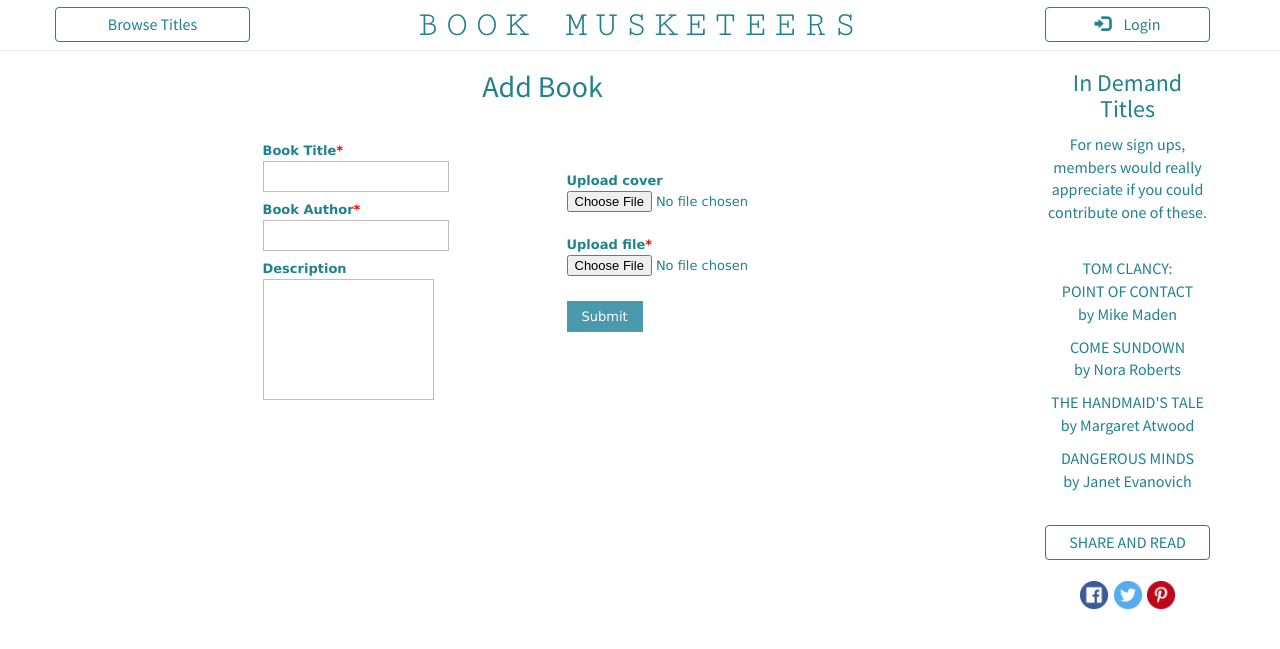
After one commit to joangetigan/capstone2-backend, a PHP site: page /addbook.php in a window 1280 px wide. The commit adds this page. Shown: the top 649 px of the page. Run offline with PHP 8.4, Linux system fonts and the light colour scheme; some libraries are stand-ins or nearby versions.

Commit message:
mon jul3 version

```diff
--- /dev/null
+++ b/addbook.php
@@ -0,0 +1,30 @@
+<?php
+function get_title() {
+	echo "Add Book - Book Musketeers";
+}
+
+function display_content() {
+	global $message;
+	echo '
+	<form method="POST" enctype="multipart/form-data">
+	<h2>Add Book</h2>
+	<ul class="form-signup divide">
+	    <li><label>Book Title<span class="required">*</span></label><input type="text" name="title" required></li>
+
+	    <li><label>Book Author<span class="required">*</span></label><input type="text" name="author" required></li>
+
+		<li><label>Description</label><textarea style="resize:none" name="description" rows="7"></textarea></li><br><br>
+
+		<li><label>Upload cover</label><input type="file" name="cover"></li><br>
+
+		<li><label>Upload file<span class="required">*</span></label><input type="file" name="file" required></li><br>
+
+	    <li><input type="submit" name="add" value="Submit"></li>
+	</ul>
+	</form>
+	    '.$message;
+}
+
+require_once 'template.php';
+
+?>
--- a/nav.php
+++ b/nav.php
@@ -10,9 +10,9 @@ require_once 'login.php';
                 <div id="mySidenav" class="sidenav">
                     <button class="closebtn">&times;</button>
                     <h3>BOOK<br>MUSKETEERS</h3>
-                    <form method="POST">
+                    <form method="POST" action="browse.php">
                         <h4>BROWSE BY</h4>
-                        <input type="radio" name="select" value="author" checked> Author<br>
+                        <input type="radio" name="select" value="author"> Author<br>
                         <input type="radio" name="select" value="title"> Title<br><br>
                         <div class="search_outer">
                             <input type="text" class="search_input" placeholder="Search" name="query" autocomplete="off" aria-label="Search">
@@ -20,14 +20,19 @@ require_once 'login.php';
                         <span class='form-signup'><input type='submit' name='browse' value='Submit'></span>
                     </form>
                     <hr>
-                    <form method="POST">
+                    <form method="POST" action="browse.php">
                         <h4>BROWSE BY</h4>
-                        <input type="radio" name="select" value="fiction" checked> Fiction<br>
-                        <input type="radio" name="select" value="nonfic"> Non-fiction<br><br>
+                        <input type="radio" name="choose" value="fiction"> Fiction<br>
+                        <input type="radio" name="choose" value="nonfic"> Non-fiction<br><br>
                         <span class='form-signup'><input type='submit' name='type' value='Submit'></span>
+                        <hr>
+                        <button class="see-all" name="see-all">SEE ALL TITLES</button>
                     </form>
-                    <hr>
-                    <button class="see_all">SEE ALL TITLES</button>
+                    <div class='nav-social'>
+                        <img src='images/facebook.png' alt='facebook' class='icon'>
+                        <img src='images/twitter.png' alt='twitter' class='icon'>
+                        <img src='images/pinterest.png' alt='pinterest' class='icon'>
+                    </div>
                 </div>
 
                 <!-- brand -->
--- a/sidebar.php
+++ b/sidebar.php
@@ -2,7 +2,7 @@
 require 'connection.php';
 
 if(isset($_SESSION['is_admin'])) {
-	echo "<br><a href='adminPage.php'><button>Admin Page</button></a><br><br>";
+	echo "<br><a href='adminPage.php'><button style='margin-bottom:5px'>Admin Page</button></a>";
 
 	$set = "SELECT DISTINCT status FROM users";
 	$select = mysqli_query($connect,$set);
@@ -18,16 +18,25 @@ if(isset($_SESSION['is_admin'])) {
 				echo "<option value='$status'>".$status."</option>";
 				}
 			}
-		echo "</select>";
-		echo "<span class='form-signup'><input type='submit' name='submit' value='Sort'></span>";
+		echo "</select>&nbsp";
+		echo "<input type='submit' name='submit' value='Sort'>";
 	echo "</form>";
 }
 
 if(isset($_SESSION['is_logged_in'])) {
-	echo "
-	<h3>Newly Added Titles</h3>
+	echo "<br><a href='addbook.php'><button>Add Book</button></a><br>";
 
-	";
+	echo "<h3>Newly Added Titles</h3>";
+	$new = "SELECT * FROM books b JOIN users u ON (b.ebook=u.ebook) ORDER BY date DESC LIMIT 2";
+	$result = mysqli_query($connect,$new);
+	while ($row=mysqli_fetch_assoc($result)) {
+		extract($row);
+		echo "<div>";
+		echo '<img src="'.$cover.'" class="cover"><br>';
+		echo $title.'<br>';
+		echo 'by '.$author.'<br>';
+		echo "</div><br>";
+	}
 
 } else {
 	echo "
@@ -36,7 +45,7 @@ if(isset($_SESSION['is_logged_in'])) {
 	<p>TOM CLANCY:<br>POINT OF CONTACT<br>by Mike Maden</p>
 	<p>COME SUNDOWN<br>by Nora Roberts</p>
 	<p>THE HANDMAID'S TALE<br>by Margaret Atwood</p>
-	<p>INTO THE WATER<br>by Paula Hawkins</p><br>
+	<p>DANGEROUS MINDS<br>by Janet Evanovich</p><br>
 	<a href='register.php'><button>SHARE AND READ</button></a>
 
 	<div class='social'>
--- a/style.css
+++ b/style.css
@@ -32,7 +32,7 @@ button {
 	color: #20828D;
 	font-size: 1em;
 	background-color: white;
-	border-radius: 5px;
+	border-radius: 4px;
 	text-align: center;
 	box-shadow: none;
 	border: 1px solid #20828D;
@@ -113,7 +113,8 @@ button:hover {
 }
 .form-signup input[type=text],
 .form-signup input[type=password],
-.form-signup input[type=email] {
+.form-signup input[type=email],
+.form-signup textarea {
 	box-sizing: border-box;
 	border:1px solid #BEBEBE;
 	padding: 7px;
@@ -123,7 +124,8 @@ button:hover {
 }
 .form-signup input[type=text]:focus,
 .form-signup input[type=password]:focus,
-.form-signup input[type=email]:focus {
+.form-signup input[type=email]:focus,
+.form-signup textarea:focus {
 	box-shadow: 0 0 8px #88D5E9;
 	border: 1px solid #88D5E9;
 }
@@ -182,8 +184,16 @@ table {
 	column-count: 2;
 	column-gap: 40px;
 }
+.triple {
+	column-count: 3;
+	column-gap: 40px;
+}
 .memberpage {
 	text-align: left;
+}
+.cover {
+	width: 144px;
+	height: 192px;
 }
 
 /*sidenav*/
@@ -196,7 +206,7 @@ table {
     left: 0;
     background-color: white;
     overflow-x: hidden;
-    padding-top: 30px;
+    padding-top: 20px;
     transition: 0.5s;
 }
 .sidenav h3,
@@ -242,10 +252,19 @@ input[type=radio] {
     width: 30px;
     padding: 0;
 }
-.see_all {
+.see-all {
 	width: auto;
 	padding-left: 20px;
 	padding-right: 20px;
 	margin-left: 20px;
+	margin-bottom: 20px;
 	transition: 0.3s;
 }
+.user-action {
+	width: auto;
+	padding: 0 10px;
+}
+.nav-social {
+	margin-left: 20px;
+	transition: 0.3s;
+}
```
Also changed, not shown: browse.php (+98 -2 lines), memberPage.php (+22 -7 lines), savebook.php (added, +14 -0 lines), check_username.php (indentation only), images/astro.jpg (renamed from images/ebook7.jpg), images/cabin.jpg (renamed from images/ebook9.jpg), images/camino.jpg (renamed from images/ebook1.jpg), images/franken.jpg (renamed from images/ebook2.jpg), images/hidden.jpg (renamed from images/ebook3.jpg), images/identical.jpg (renamed from images/ebook5.jpg), images/intowater.jpg (renamed from images/ebook6.jpg), images/lilac.jpg (renamed from images/ebook8.jpg), images/zookeeper.jpg (renamed from images/ebook4.jpg).
